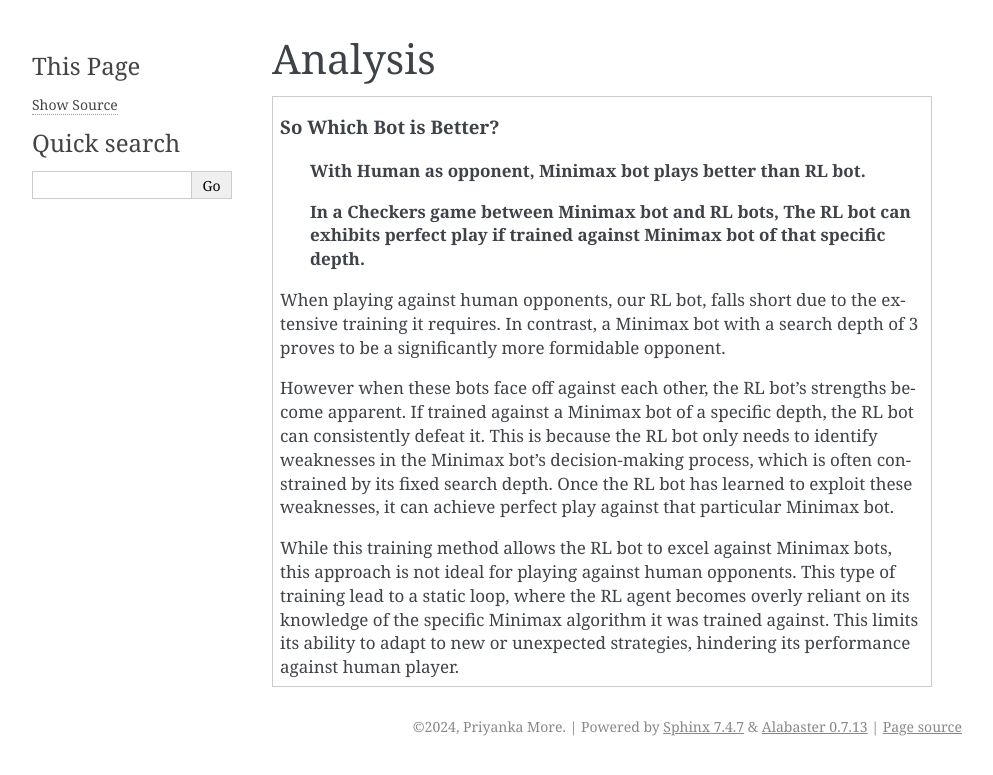
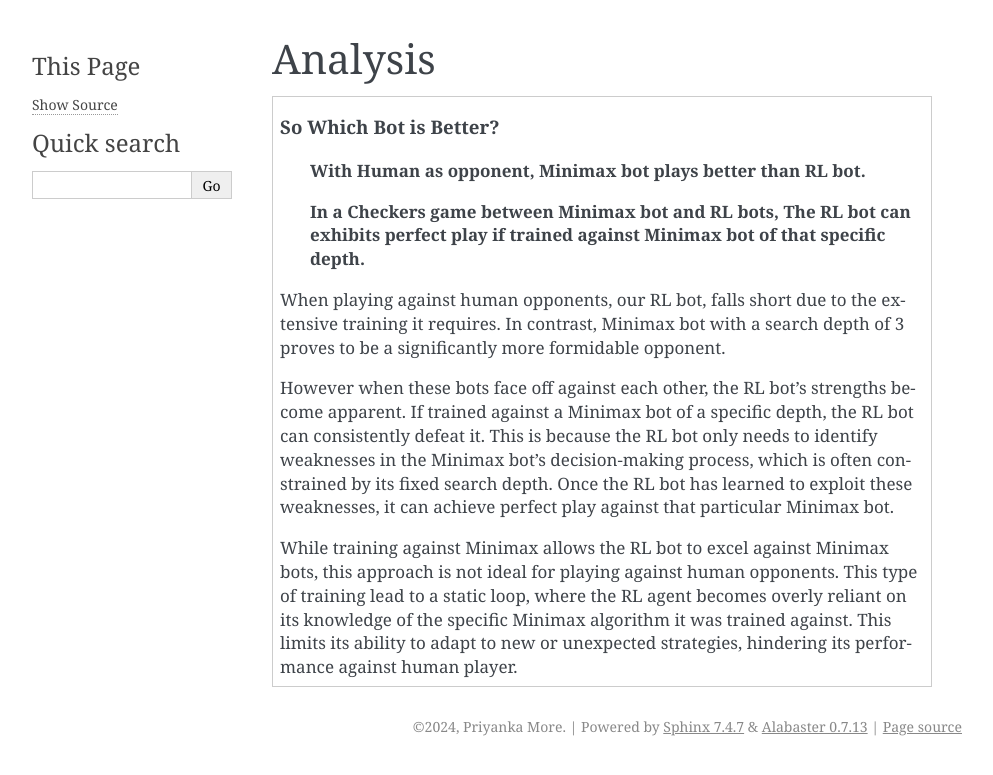
Before and after one commit to 112315145/Checker, a Sphinx documentation site: the page built from docs/source/analysis.rst, in a window 1280 px wide. Shown: the top 775 px of the page, without its empty margins (148-1141 px from the left). Built offline with Sphinx 7.4.7, drawn with Linux system fonts in a browser that asks for light colours.

Commit message:
Update analysis.rst

```diff
--- a/docs/source/analysis.rst
+++ b/docs/source/analysis.rst
@@ -14,10 +14,10 @@ Analysis
      **In a Checkers game between Minimax bot and RL bots, The RL bot can exhibits perfect play if trained against Minimax bot of that specific depth.**
 
 
-    When playing against human opponents, our RL bot, falls short due to the extensive training it requires. In contrast, a Minimax bot with a search depth of 3 proves to be a significantly more formidable opponent.
+    When playing against human opponents, our RL bot, falls short due to the extensive training it requires. In contrast, Minimax bot with a search depth of 3 proves to be a significantly more formidable opponent.
 
 
     However when these bots face off against each other, the RL bot's strengths become apparent. If trained against a Minimax bot of a specific depth, the RL bot can consistently defeat it. This is because the RL bot only needs to identify weaknesses in the Minimax bot's decision-making process, which is often constrained by its fixed search depth. Once the RL bot has learned to exploit these weaknesses, it can achieve perfect play against that particular Minimax bot.
 
 
-    While this training method allows the RL bot to excel against Minimax bots, this approach is not ideal for playing against human opponents. This type of training lead to a static loop, where the RL agent becomes overly reliant on its knowledge of the specific Minimax algorithm it was trained against. This limits its ability to adapt to new or unexpected strategies, hindering its performance against human player.
+    While training against Minimax allows the RL bot to excel against Minimax bots, this approach is not ideal for playing against human opponents. This type of training lead to a static loop, where the RL agent becomes overly reliant on its knowledge of the specific Minimax algorithm it was trained against. This limits its ability to adapt to new or unexpected strategies, hindering its performance against human player.
```
